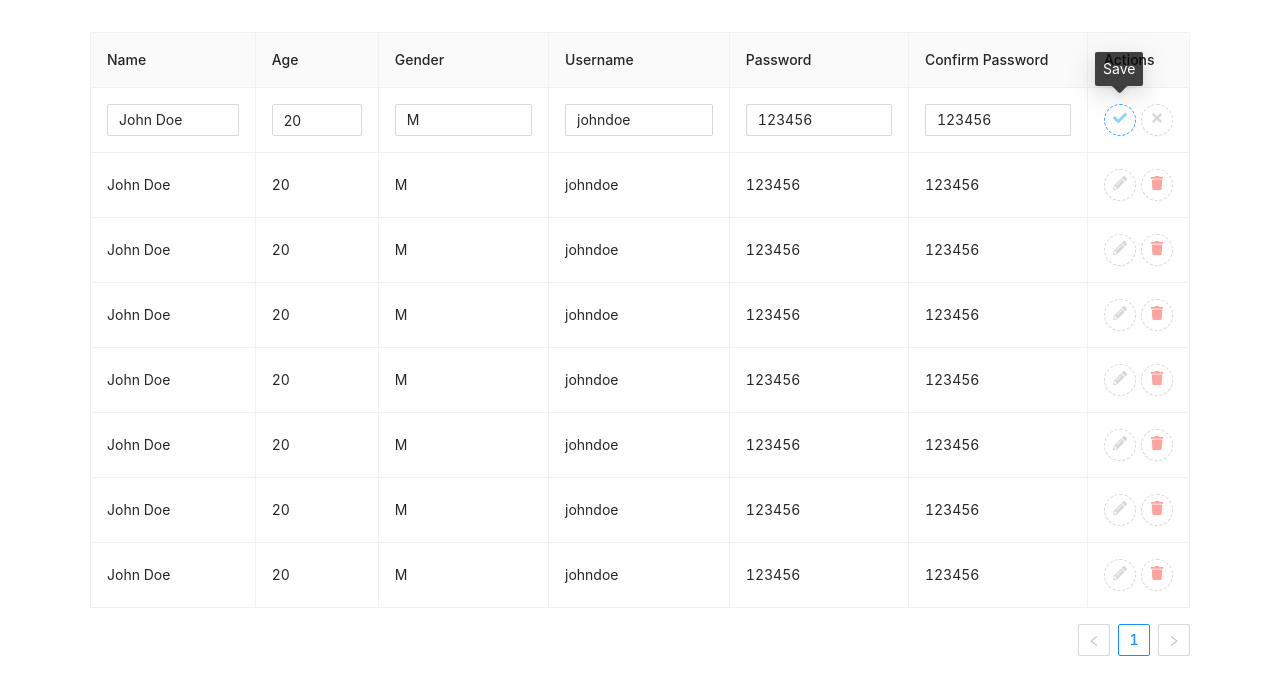
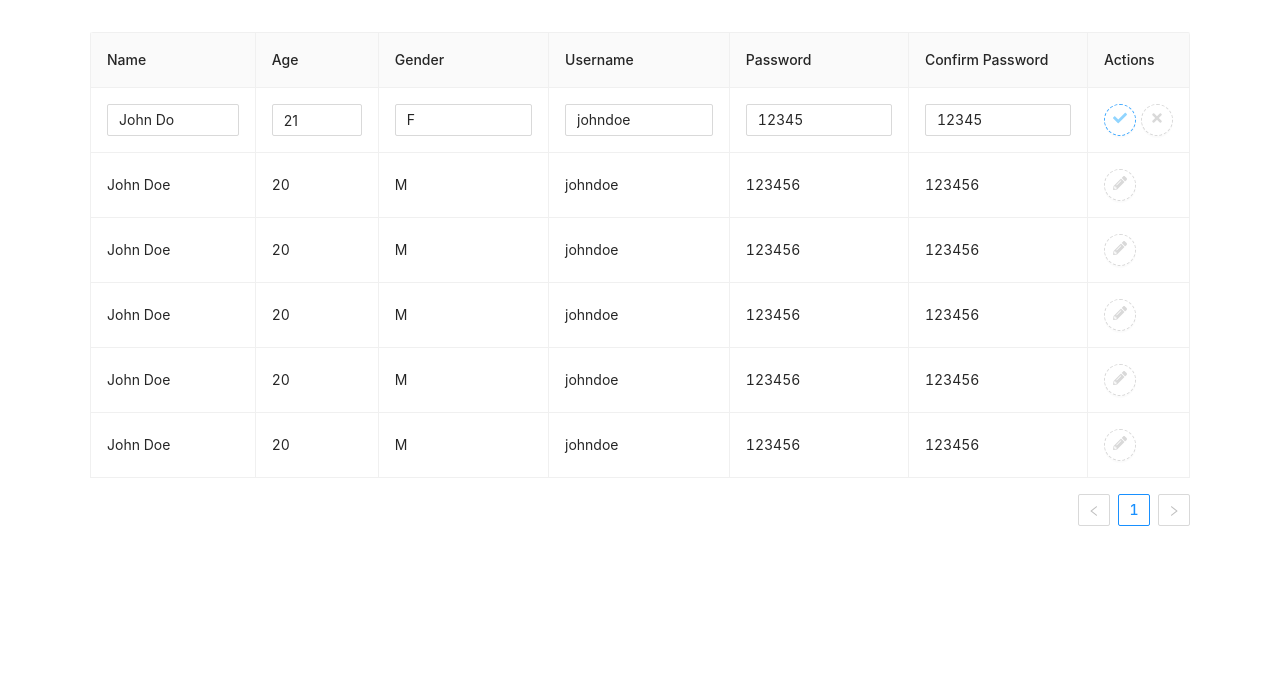
Before and after one commit to Lokecross/flexge-react-test, a React (Create React App) app: page / in a window 1280 px wide. Both pictures are taken after a click on the button 1061 px from the left and 120 px from the top of the page. Shown: the top 694 px of the page. Built offline with nearby package versions, Linux system fonts and the light colour scheme; data requests are answered from the project's data file.

Commit message:
feat: validate password on edit user

```diff
--- a/api/db.json
+++ b/api/db.json
@@ -1,30 +1,12 @@
 {
   "users": [
     {
-      "name": "John Doe",
-      "age": "20",
-      "gender": "M",
+      "name": "John Do",
+      "age": 21,
+      "gender": "F",
       "username": "johndoe",
-      "password": "123456",
-      "confirmPassword": "123456",
-      "id": 35
-    },
-    {
-      "name": "John Doe",
-      "age": "20",
-      "gender": "M",
-      "username": "johndoe",
-      "password": "123456",
-      "confirmPassword": "123456",
-      "id": 36
-    },
-    {
-      "name": "John Doe",
-      "age": "20",
-      "gender": "M",
-      "username": "johndoe",
-      "password": "123456",
-      "confirmPassword": "123456",
+      "password": "12345",
+      "confirmPassword": "12345",
       "id": 37
     },
     {
--- a/src/pages/Home/components/Body/components/TableUsers/index.tsx
+++ b/src/pages/Home/components/Body/components/TableUsers/index.tsx
@@ -1,10 +1,10 @@
 import { useState } from 'react';
 
-import { Button, Table, Tooltip, Form, InputNumber, Input } from 'antd';
+import { Button, Table, Form, InputNumber, Input } from 'antd';
 
 import { useMutation, useQueryClient } from 'react-query';
 
-import { red, orange, green, blue } from '@ant-design/colors';
+import { red, blue } from '@ant-design/colors';
 
 import { FaTrash, FaCheck, FaTimes, FaPencilAlt } from 'react-icons/fa';
 
@@ -21,7 +21,6 @@ interface EditableCellProps extends React.HTMLAttributes<HTMLElement> {
 const EditableCell = ({
   editing,
   dataIndex,
-  title,
   inputType,
   children,
   ...restProps
@@ -37,8 +36,20 @@ const EditableCell = ({
           rules={[
             {
               required: true,
-              message: `Please Input ${title}!`,
+              message: `Required field`,
             },
+            ({ getFieldValue }) => ({
+              validator(_, value) {
+                if (
+                  !value ||
+                  getFieldValue('password') === value ||
+                  dataIndex !== 'confirmPassword'
+                ) {
+                  return Promise.resolve();
+                }
+                return Promise.reject(new Error('Passwords not match'));
+              },
+            }),
           ]}
         >
           {inputNode}
@@ -159,7 +170,6 @@ const TableUsers = ({ originData }: ITableUsersProps) => {
 
         return editable ? (
           <div style={{ display: 'flex' }}>
-            <Tooltip title="Save">
             <Button
               type="dashed"
               shape="circle"
@@ -168,20 +178,18 @@ const TableUsers = ({ originData }: ITableUsersProps) => {
                 save(record.id);
               }}
             />
-            </Tooltip>
+
             <div style={{ width: 5 }} />
-            <Tooltip title="Cencel">
+
             <Button
               type="dashed"
               shape="circle"
               icon={<FaTimes color="#d9d9d9" size={14} />}
               onClick={cancel}
             />
-            </Tooltip>
           </div>
         ) : (
           <div style={{ display: 'flex' }}>
-            <Tooltip title="Edit">
             <Button
               type="dashed"
               shape="circle"
@@ -190,22 +198,20 @@ const TableUsers = ({ originData }: ITableUsersProps) => {
                 edit(record);
               }}
             />
-            </Tooltip>
+
             <div style={{ width: 5 }} />
-            <Tooltip title="Delete">
+            {!editingKey && (
               <Button
-                danger={!editingKey}
+                danger
                 type="dashed"
                 shape="circle"
-                icon={
-                  <FaTrash color={editingKey ? red[2] : red[4]} size={14} />
-                }
+                icon={<FaTrash color={red[4]} size={14} />}
                 onClick={() => {
                   setLoading(true);
                   mutationDelete.mutate(record.id);
                 }}
               />
-            </Tooltip>
+            )}
           </div>
         );
       },
--- a/src/pages/Home/components/Body/styles.ts
+++ b/src/pages/Home/components/Body/styles.ts
@@ -3,4 +3,10 @@ import styled from 'styled-components';
 export const Container = styled.div`
   width: 100%;
   max-width: 1100px;
+
+  .ant-form-item-explain {
+    position: absolute;
+    top: 100%;
+    font-size: 12px;
+  }
 `;
```
Lines whose indentation alone changed are shown as unchanged.
